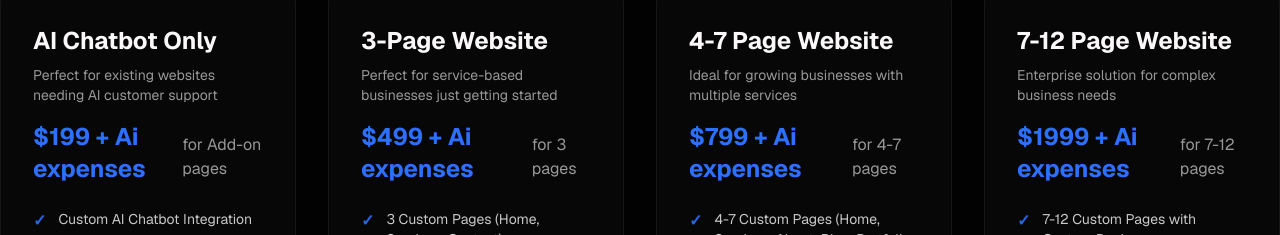
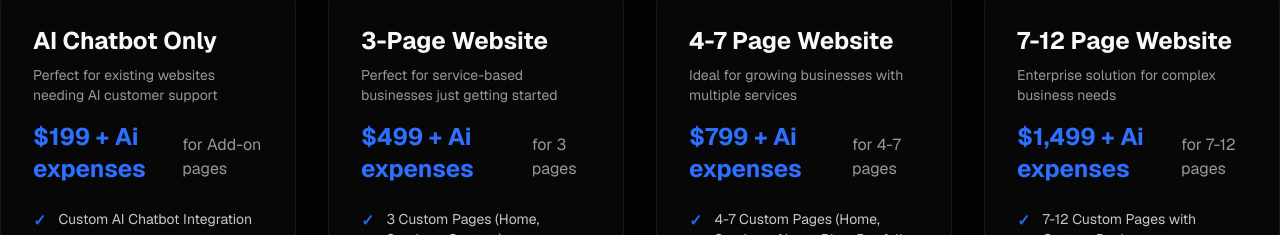
Before and after one commit to qbits4u/QBITS, a Next.js app: page /pricing in a window 1280 px wide. Shown: the part 340-575 px from the top of the page. Built offline with nearby package versions, Linux system fonts and the light colour scheme.

Commit message:
Update price for 7-12 Page Website package

```diff
--- a/app/pricing/page.tsx
+++ b/app/pricing/page.tsx
@@ -50,7 +50,7 @@ export default function PricingPage() {
     {
       name: "7-12 Page Website",
       pages: "7-12",
-      price: "$1999 + Ai expenses",
+      price: "$1,499 + Ai expenses",
       description: "Enterprise solution for complex business needs",
       features: [
         "7-12 Custom Pages with Custom Design",
```
